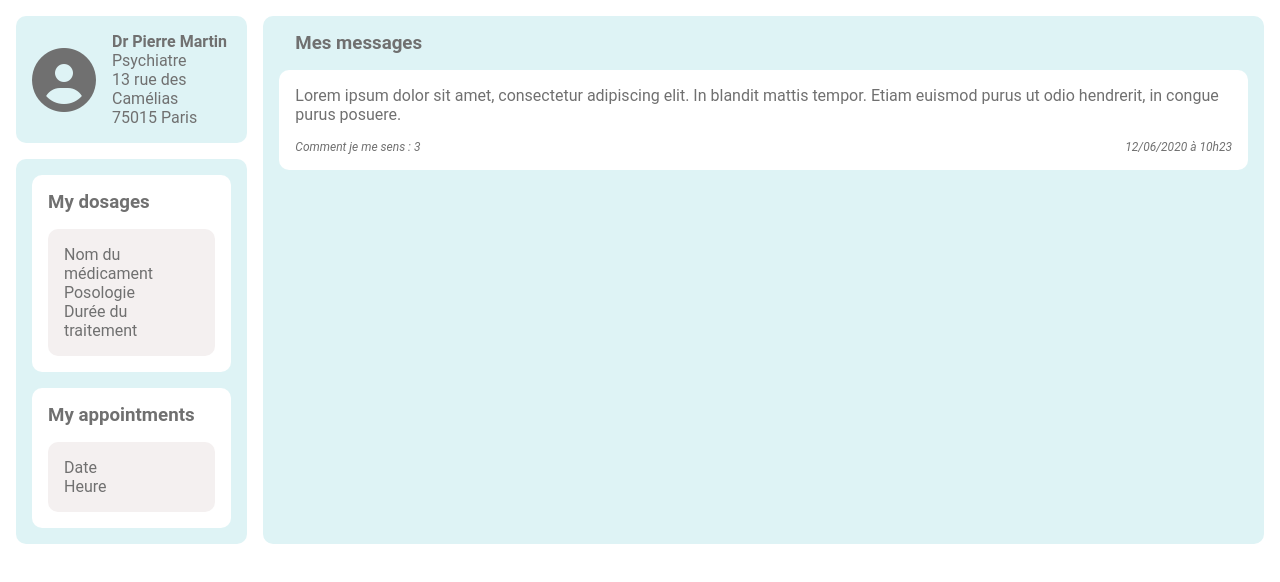
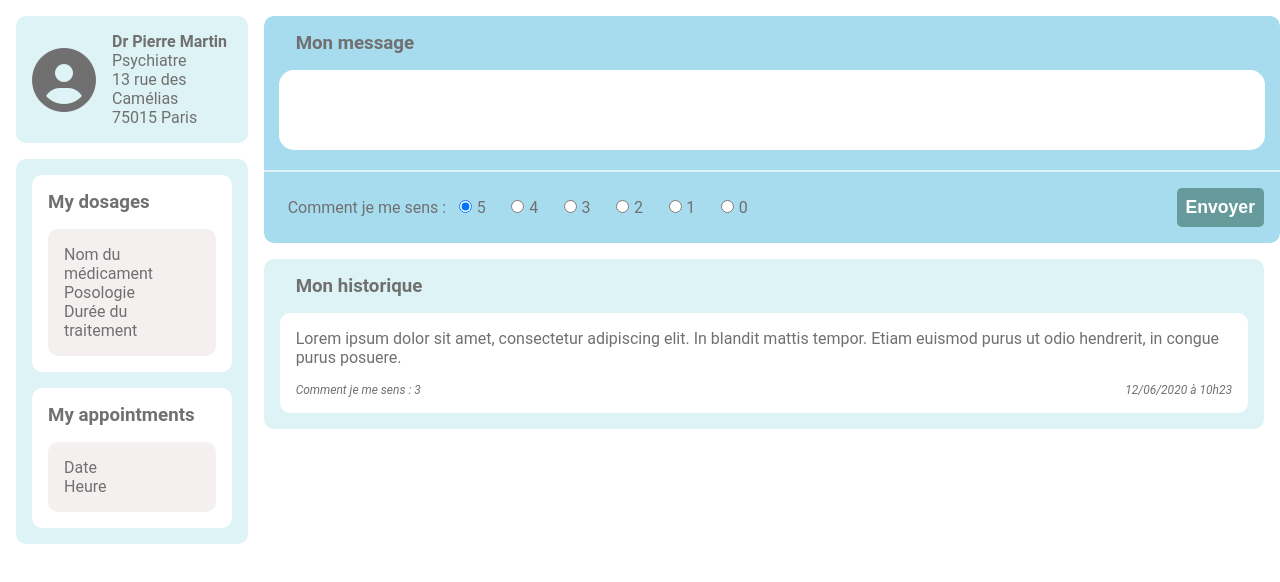
Before and after one commit to Audreyritzenthaler/hackathon-SoDoc-front, a React (Create React App) app: page /logbook in a window 1280 px wide. Shown: the top 582 px of the page. Built offline with nearby package versions, Linux system fonts and the light colour scheme.

Commit message:
create input to post a message

```diff
--- a/src/components/Messages.css
+++ b/src/components/Messages.css
@@ -3,7 +3,7 @@
   color: #707070;
   text-align: left;
   padding: 1rem;
-  margin: 0 1rem 1rem 1rem;
+  margin: 0 1rem;
   border-radius: 10px;
 }
 
--- a/src/components/MessagesContainer.css
+++ b/src/components/MessagesContainer.css
@@ -3,10 +3,11 @@
   border-radius: 10px;
   text-align: left;
   margin: 1rem 1rem 1rem 0;
+  padding: 1rem 0;
 }
 
-.MessagesContainer h3 {
+.msg-container-title {
   color: #707070;
   padding-left: 1rem;
-  margin: 1rem;
+  margin: 0 1rem 1rem 1rem;
 }
--- a/src/components/MessagesContainer.js
+++ b/src/components/MessagesContainer.js
@@ -6,7 +6,7 @@ class MessagesContainer extends Component {
   render() {
     return (
       <div className='MessagesContainer'>
-        <h3>Mes messages</h3>
+        <h3 className='msg-container-title'>Mon historique</h3>
         <Messages />
       </div>
     )
--- a/src/components/patients/LogBook.js
+++ b/src/components/patients/LogBook.js
@@ -2,6 +2,7 @@ import React from 'react'
 import Infos from '../Infos'
 import DosageAppContainer from '../DosageAppContainer'
 import MessagesContainer from '../MessagesContainer'
+import PostMessage from './PostMessage'
 import './LogBook.css'
 import BurgerMenuPatient from './BurgerMenuPatient'
 
@@ -13,7 +14,11 @@ const LogBook = () => {
         <Infos />
         <DosageAppContainer />
       </div>
-      <MessagesContainer />
+      <div>
+        <PostMessage />
+        <MessagesContainer />
+      </div>
+
     </div>
   )
 }
--- /dev/null
+++ b/src/components/patients/PostMessage.css
@@ -0,0 +1,64 @@
+.PostMessage {
+  background-color: #A7DCEF;
+  border-radius: 10px;
+  margin-top: 1rem;
+  padding: 1rem 0;
+  color: #707070;
+}
+
+.post-buttons {
+  display: flex;
+}
+
+.post-radio-button-container {
+  display: flex;
+  justify-content: space-between;
+  align-items: center;
+}
+
+.post-title {
+  text-align: left;
+  padding-left: 1rem;
+  margin: 0 1rem 1rem 1rem;
+}
+
+.post-text {
+  width: 97%;
+  height: 10vh;
+  resize: none;
+  border-radius: 15px;
+  outline: transparent;
+  border: 1px solid transparent;
+  font-family: 'Roboto';
+  font-size: 1rem;
+  padding: 0.6rem;
+}
+
+.post-radio-button-container {
+  margin: 1rem 1rem 0 1.5rem;
+}
+
+.post-radio-button {
+  margin: 0 0.8rem;
+  cursor: pointer;
+}
+
+.post-label {
+  margin-left: 0.3rem;
+}
+
+.post-button {
+  background-color: #679B9B;
+  border: 1px solid transparent;
+  outline: transparent;
+  border-radius: 5px;
+  padding: 0.5rem;
+  color: white;
+  font-weight: 600;
+  font-size: 1.1rem;
+}
+
+hr {
+  border: 1px solid #DEF3F5;
+  margin-top: 1rem;
+}
--- /dev/null
+++ b/src/components/patients/PostMessage.js
@@ -0,0 +1,52 @@
+import React, { Component } from 'react'
+import './PostMessage.css'
+
+class PostMessage extends Component {
+  render() {
+    return (
+      <div className='PostMessage'>
+        <h3 className='post-title'>Mon message</h3>
+        <div className='post-container'>
+          <div className='post-message'>
+            <textarea className='post-text' name="" id="" cols="20" rows="5"></textarea>
+            <hr />
+            <div className='post-radio-button-container'>
+              <div className='post-buttons'>
+                <p>Comment je me sens :</p>
+                <div className='post-radio-button'>
+                  <input className='radio-button' type="radio" name='mood' value='5' checked />
+                  <label htmlFor="5" className='post-label'>5</label>
+                </div>
+                <div className='post-radio-button'>
+                  <input className='radio-button' type="radio" name='mood' value='4' />
+                  <label htmlFor="4" className='post-label'>4</label>
+                </div>
+                <div className='post-radio-button'>
+                  <input className='radio-button' type="radio" name='mood' value='3' />
+                  <label htmlFor="3" className='post-label'>3</label>
+                </div>
+                <div className='post-radio-button'>
+                  <input className='radio-button' type="radio" name='mood' value='2' />
+                  <label htmlFor="2" className='post-label'>2</label>
+                </div>
+                <div className='post-radio-button'>
+                  <input className='radio-button' type="radio" name='mood' value='1' />
+                  <label htmlFor="1" className='post-label'>1</label>
+                </div>
+                <div className='post-radio-button'>
+                  <input className='radio-button' type="radio" name='mood' value='0' />
+                  <label htmlFor="0" className='post-label'>0</label>
+                </div>
+              </div>
+              <div>
+                <button className='post-button'>Envoyer</button>
+              </div>
+            </div>
+          </div>
+        </div>
+      </div>
+    )
+  }
+}
+
+export default PostMessage
--- a/src/index.css
+++ b/src/index.css
@@ -9,3 +9,7 @@ body {
   -webkit-font-smoothing: antialiased;
   -moz-osx-font-smoothing: grayscale;
 }
+
+button {
+  cursor: pointer;
+}
```
